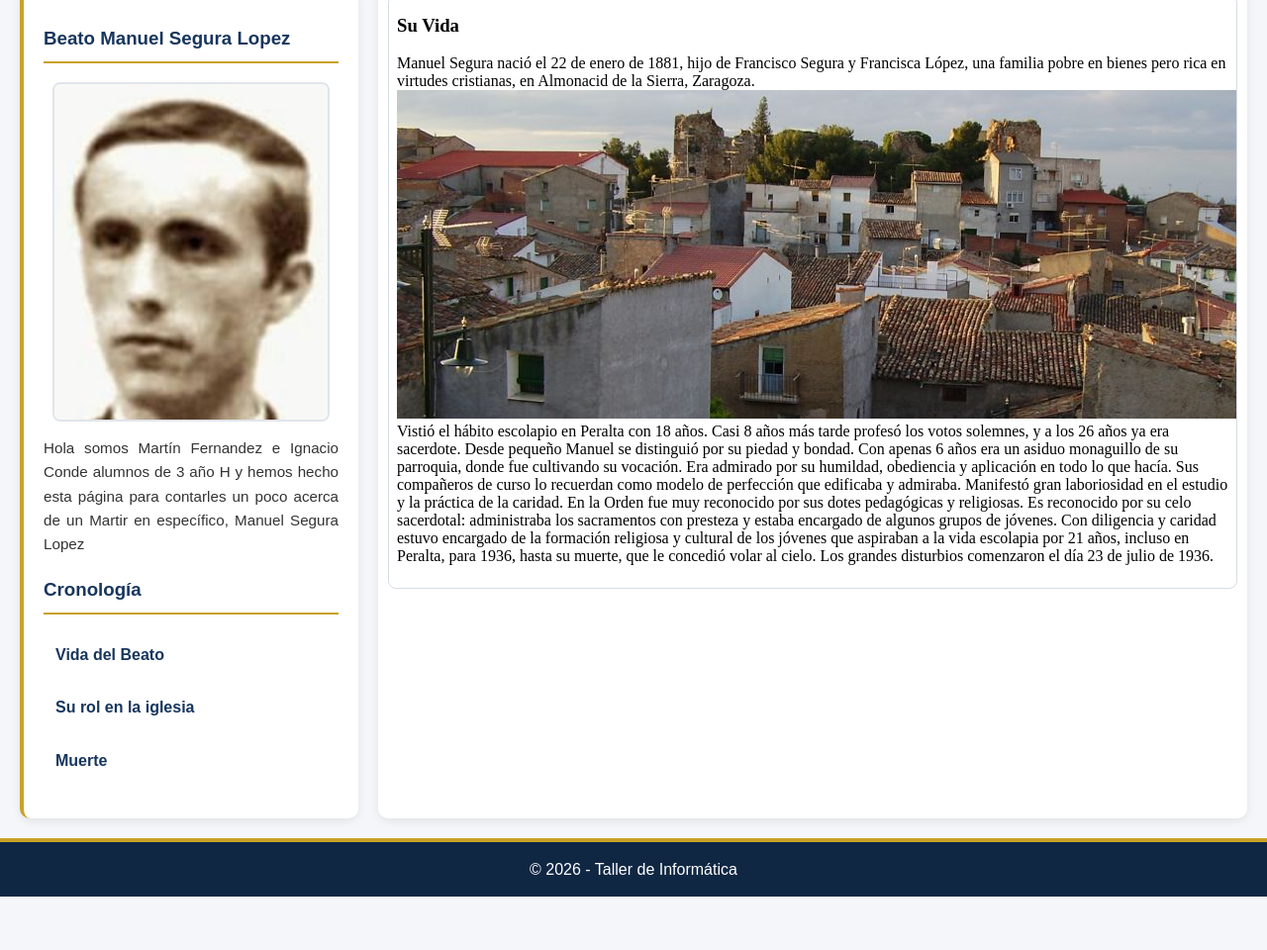
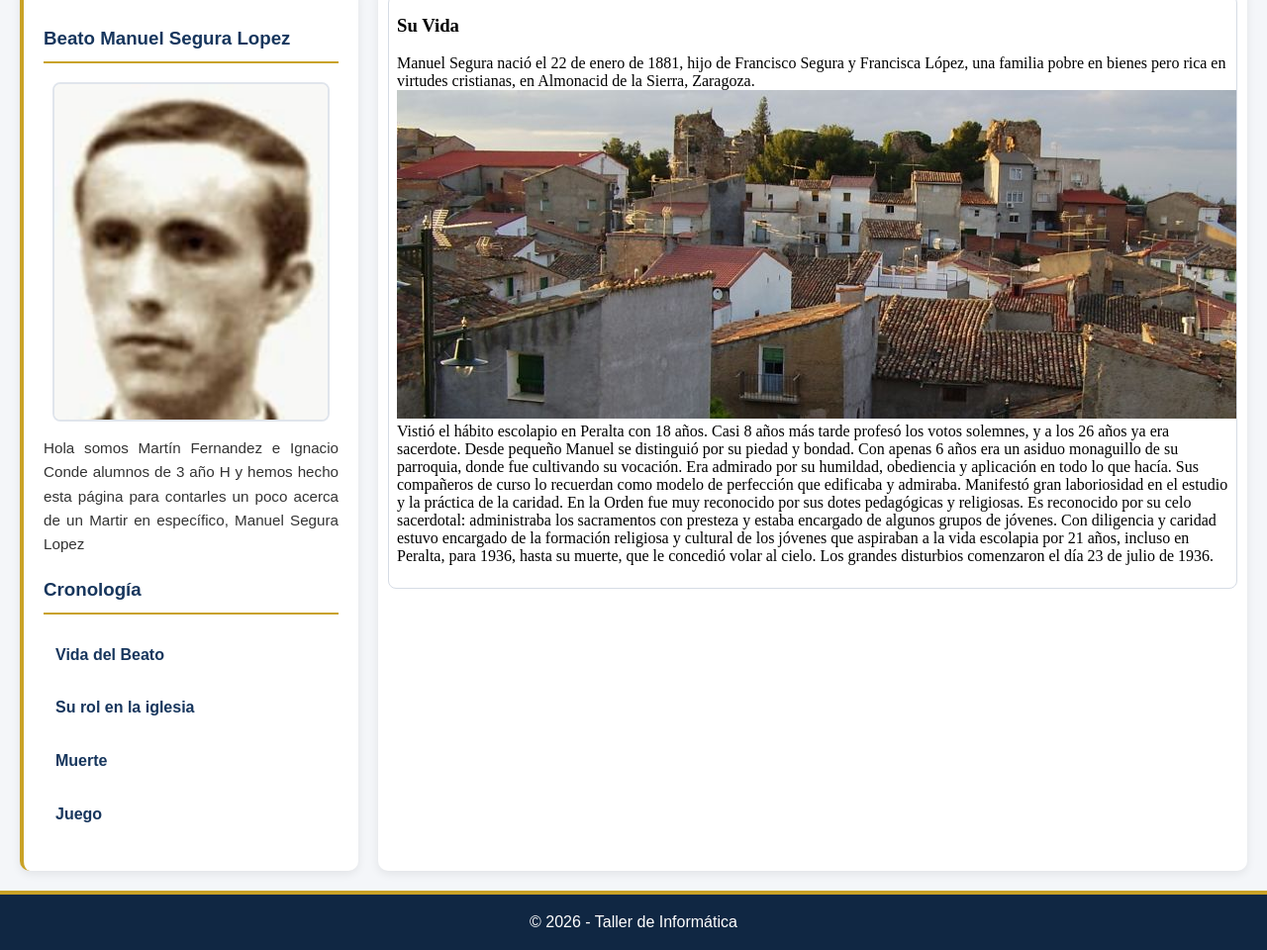
Before and after one commit to condefernandez/proyecto, a plain HTML site: page index.html in a window 1280 px wide. Shown: the part 232-1192 px from the top of the page at 99% size. Before the commit the page ends 1138 px from the top, so only its background shows below. Drawn offline with nearby package versions, Linux system fonts and the light colour scheme; files whose address does not match are found by name.

Commit message:
Add files via upload

```diff
--- a/index.html
+++ b/index.html
@@ -53,6 +53,11 @@
                 Muerte
             </a>
         </li>
+        <li>
+            <a href="./pages/Juego.html" target="visor">
+                Juego
+            </a>
+        </li>
     </ul>
 </aside>
 
```
